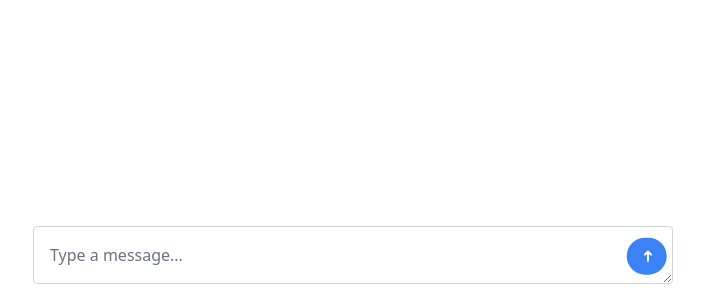
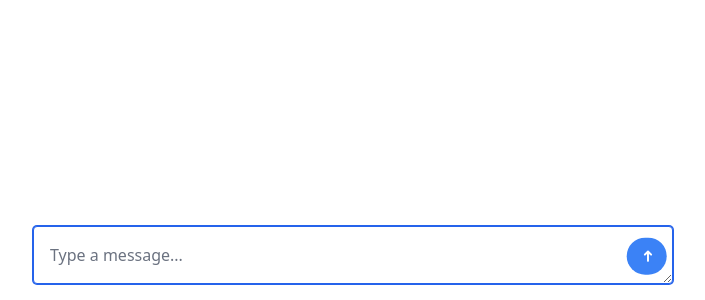
Before and after one commit to alexkehayias/indexer, a website: page web-ui/src/chat/index.html in a window 1280 px wide. Shown: the part 500-800 px from the top of the page, without its empty margins (287-992 px from the left). Drawn offline with Linux system fonts and the light colour scheme.

Commit message:
Autofocus chat input

```diff
--- a/web-ui/src/chat/index.html
+++ b/web-ui/src/chat/index.html
@@ -13,10 +13,11 @@
     </div>
     <div class="relative bg-transparent w-full px-4 pb-4 lg:max-w-2xl" style="margin-top: -2px;">
       <textarea id="chat-input"
-             type="text"
-             class="block w-full p-4 pr-10 bg-white border border-gray-300 rounded highlight-none"
-             placeholder="Type a message..."
-             rows="1"></textarea>
+                type="text"
+                class="block w-full p-4 pr-10 bg-white border border-gray-300 rounded highlight-none"
+                placeholder="Type a message..."
+                rows="1"
+                autofocus></textarea>
       <button id="send-button"
               style="transform: rotate(-90deg)"
               class="bg-blue-500 text-white px-3 py-2 rounded-full absolute end-[1.5rem] bottom-[1.5rem] right-[1.5rem] hover:bg-blue-600">
```
